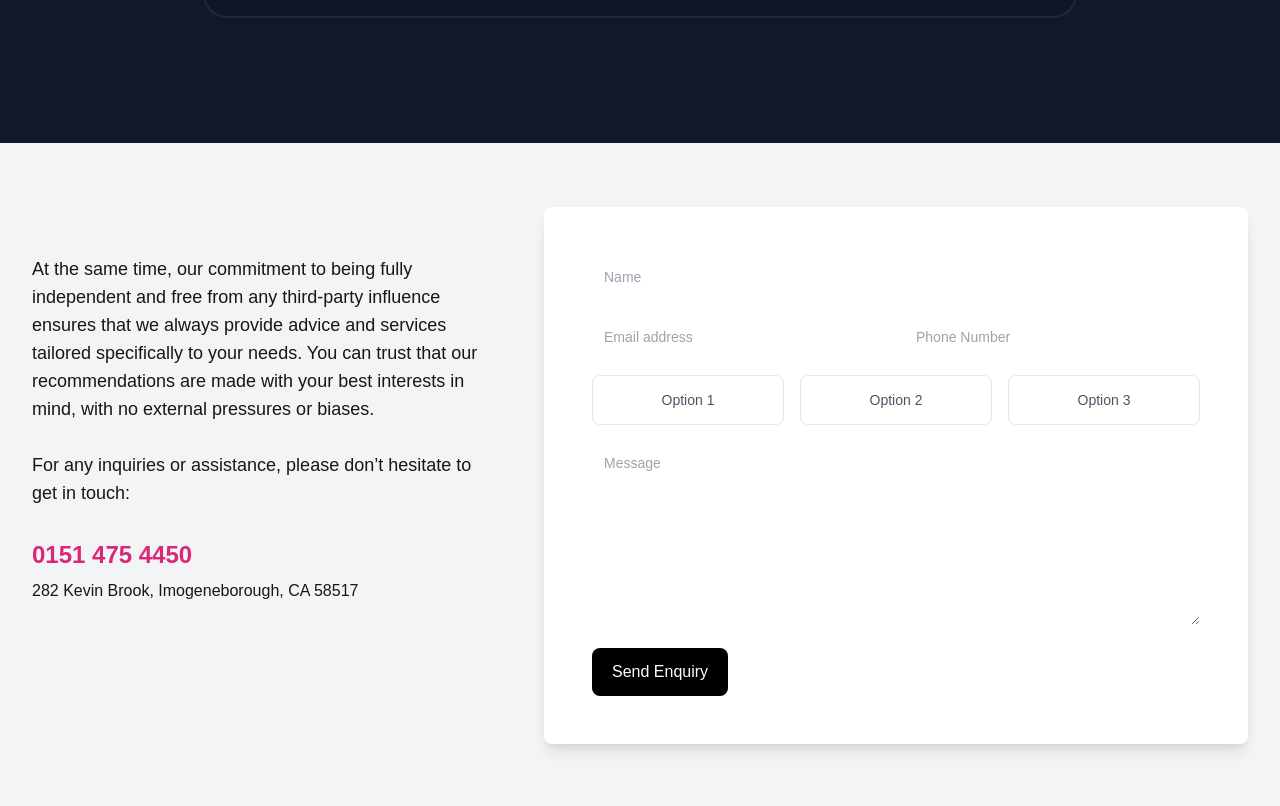
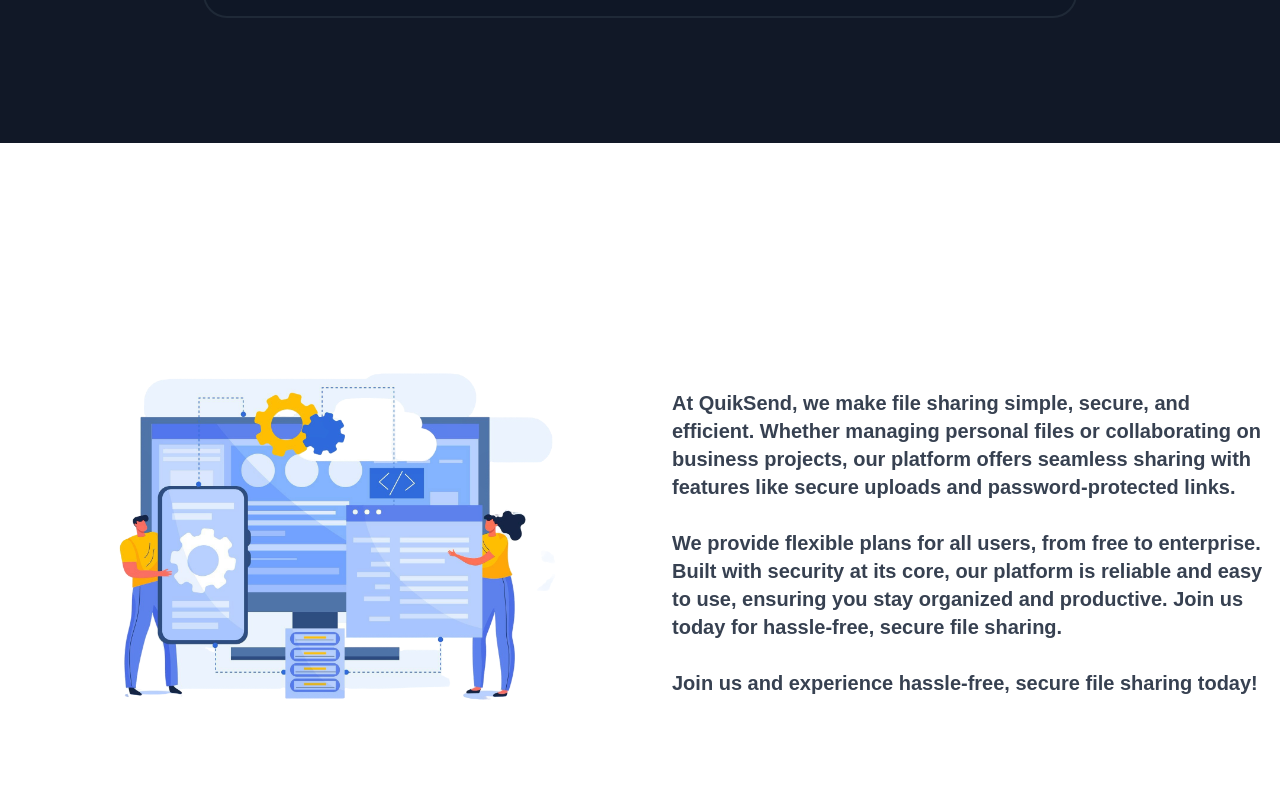
Before and after one commit to deepeshahirwar/file-sharing, a Next.js app in the folder file-sharing-app/: page / in a window 1280 px wide. Shown: the part 2314-3120 px from the top of the page. Built offline with nearby package versions, Linux system fonts and the light colour scheme.

Commit message:
about us section complete

```diff
--- /dev/null
+++ b/file-sharing-app/app/_components/About-us.jsx
@@ -0,0 +1,42 @@
+import React from 'react'
+import Image from "next/image";
+
+import {assets} from '../public/index.js';
+
+function About_us () {
+    return (
+    <div id='about-Us' className='bg-white scroll-smooth'>
+      <div className='mx-auto max-w-screen-xl lg:h-screen py-32 lg:py-auto px-4
+        grid grid-cols-1 lg:grid-cols-2 gap-x-16 gap-y-8 items-center'>
+
+        <div className='m-auto'>
+            <Image
+                src={assets.aboutUs}
+                className='mx-auto w-[85%] lg:w-full h-auto'
+                alt=''
+            />
+        </div>
+
+        <div className='m-auto text-center lg:text-left items-center'>
+            <p className='text-lg lg:text-xl font-bold text-gray-700 leading-8'>
+            At QuikSend, we make file sharing simple, secure,
+            and efficient. Whether managing personal files or collaborating
+            on business projects, our platform offers seamless sharing with
+            features like secure uploads and password-protected links.
+             <br/> <br/>
+
+            We provide flexible plans for all users, from free to enterprise.
+             Built with security at its core, our platform is reliable and
+             easy to use, ensuring you stay organized and productive. Join
+             us today for hassle-free, secure file sharing.
+             <br/> <br/>
+
+            Join us and experience hassle-free, secure file sharing today!
+            </p>
+        </div>
+      </div>
+    </div>
+    );
+}
+
+export default About_us;
--- a/file-sharing-app/app/_components/Header.js
+++ b/file-sharing-app/app/_components/Header.js
@@ -62,7 +62,7 @@
                   </a>
                 </li>
                 <li>
-                  <a className="text-gray-500 transition hover:text-blue-600" href="#">
+                  <a className="text-gray-500 transition hover:text-blue-600" href="#about-Us">
                     About Us
                   </a>
                 </li>
--- a/file-sharing-app/app/page.js
+++ b/file-sharing-app/app/page.js
@@ -5,6 +5,7 @@
 import Contact from "./_components/Contact";
 import Features from "./_components/Feature";
 import Pricing from "./_components/Pricing";
+import About_us from "./_components/About-us";
 
 export default function Home() {
   return (
@@ -14,6 +15,7 @@
       <Hero/>
       <Features/>
       <Pricing/>
+      <About_us/>
       <Contact/>
       <Footer/>
     </div>
--- a/file-sharing-app/app/public/index.js
+++ b/file-sharing-app/app/public/index.js
@@ -4,6 +4,7 @@
 import cardImg1 from './Individualsand.png';
 import teams from './teams3.svg';
 import professional from './professional2.svg';
+import aboutUs from './home2.png';
 
 export const assets = {
     logo,
@@ -12,4 +13,5 @@
     cardImg1,
     teams,
     professional,
+    aboutUs,
 }
```
